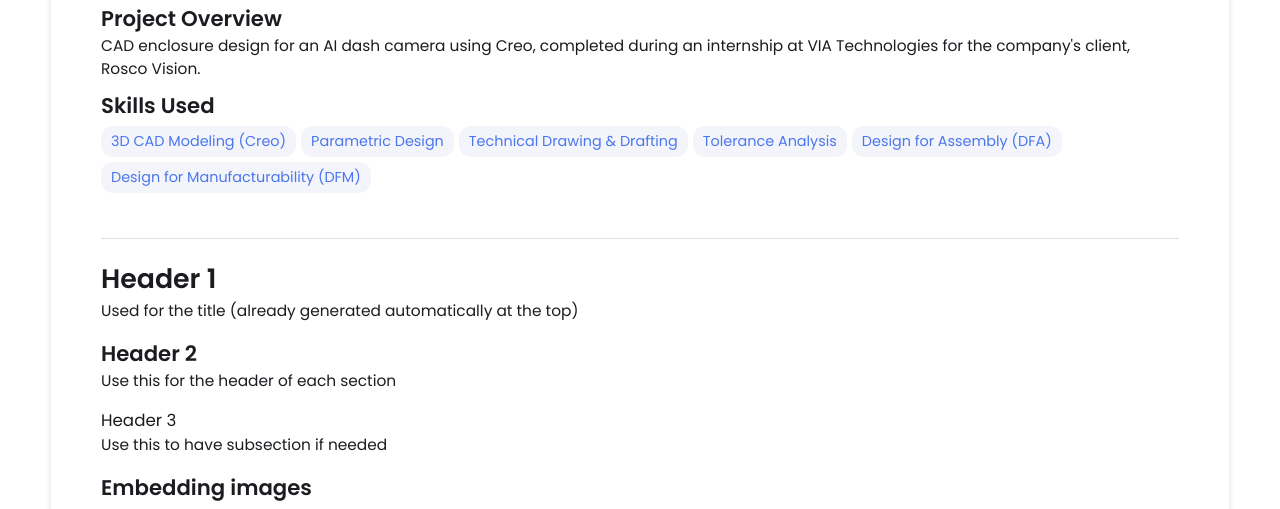
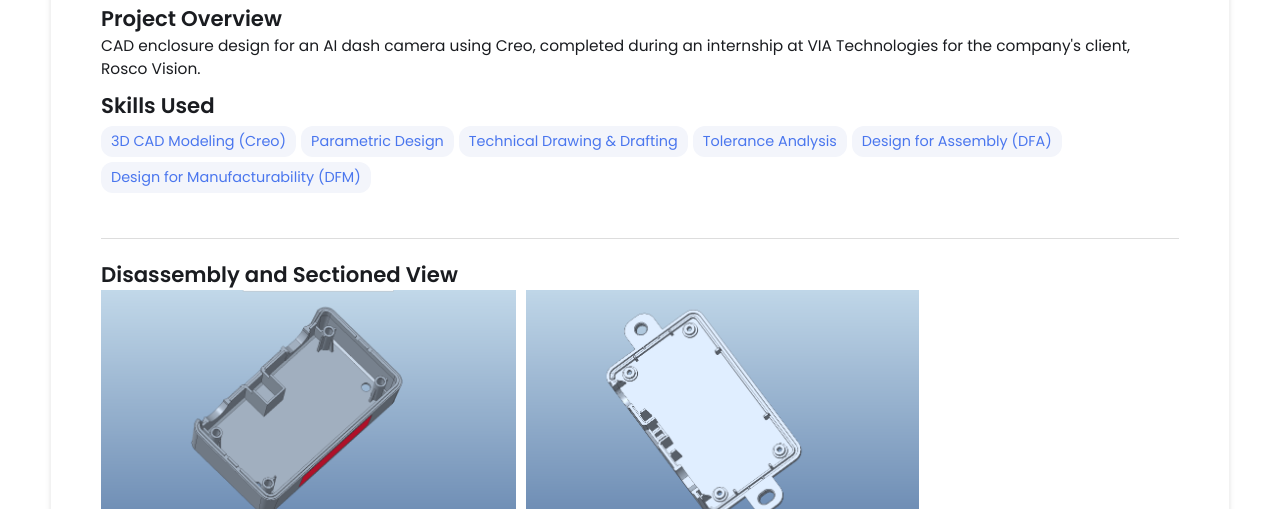
Before and after one commit to timchen863/timchen863.github.io, a Jekyll site: the page built from _projects/demo-project/index.md, in a window 1280 px wide and 1400 px high, scrolled down 554 px. Shown: the top 509 px of the window. Built offline with Jekyll 4.4.1, drawn with Linux system fonts in a browser that asks for light colours; some of the changed text lies outside the part shown; grey boxes are pictures that could not be loaded.

Commit message:
Update index.md

```diff
--- a/_projects/demo-project/index.md
+++ b/_projects/demo-project/index.md
@@ -14,22 +14,8 @@ main-image: /roscovision.png
 ---
 
 ---
-# Header 1
-Used for the title (already generated automatically at the top)
-## Header 2
-Use this for the header of each section
-### Header 3
-Use this to have subsection if needed
-
-
-## Embedding images
-### External images
-{% include image-gallery.html images="https://live.staticflickr.com/65535/52821641477_d397e56bc4_k.jpg, https://live.staticflickr.com/65535/52822650673_f074b20d90_k.jpg" height="400"%}
-<span style="font-size: 10px">"Starship Test Flight Mission" from https://www.flickr.com/photos/spacex/52821641477/</span>
-You can put in multiple entries. All images will be at a fixed height in the same row. With smaller window, they will switch to columns.
-
 ## Disassembly and Sectioned View
-{% include image-gallery.html images="noasm1.png, noasm2.png, noasm3.png" height="150" %}
+{% include image-gallery.html images="noasm1.png, noasm2.png, noasm3.png" height="250" %}
 ## Embedding youtube video
 The second video has the autoplay on. copy and paste the 11-digit id found in the url link. <br>
 *Example* : https://www.youtube.com/watch?v={**MhVw-MHGv4s**}&ab_channel=engineerguy
```
